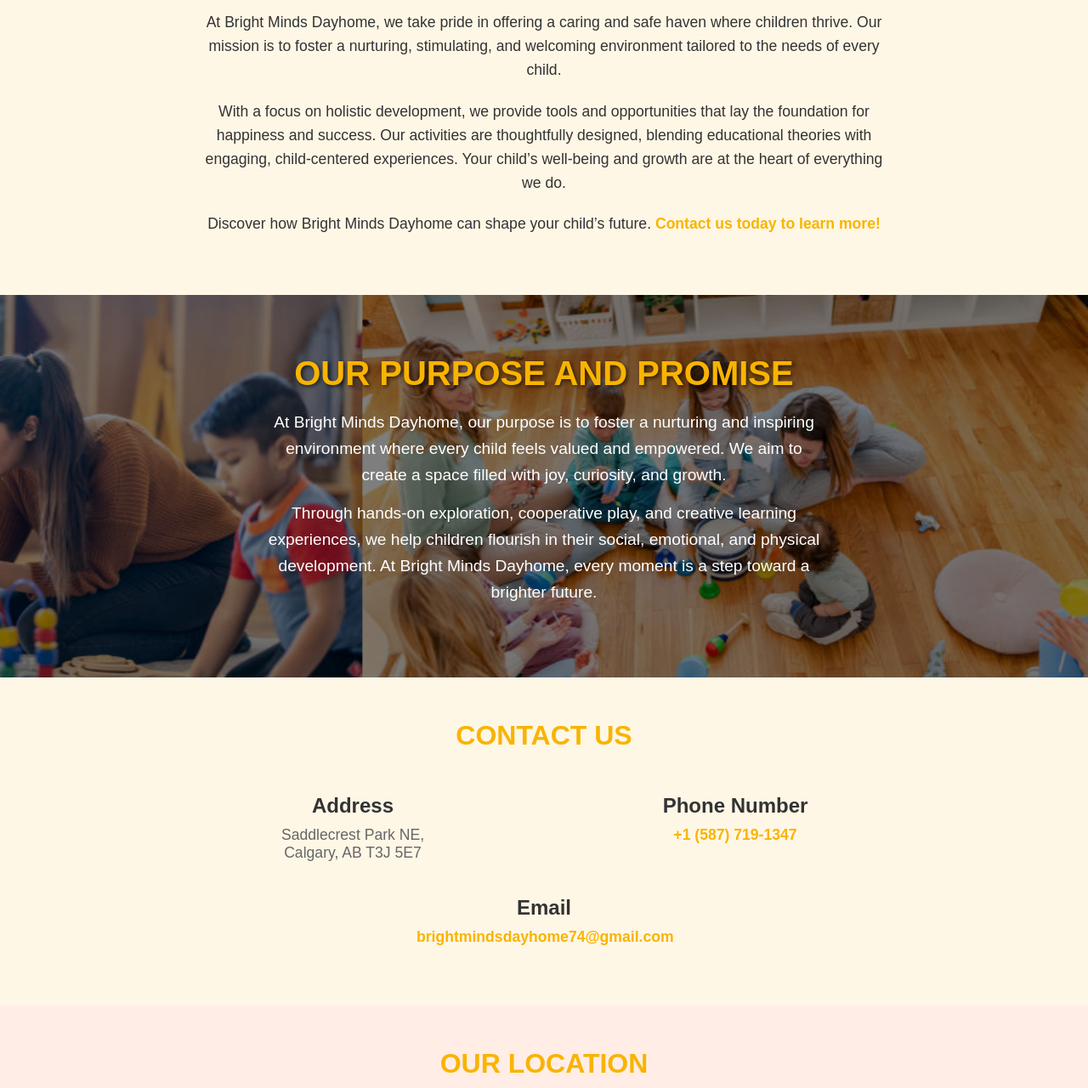
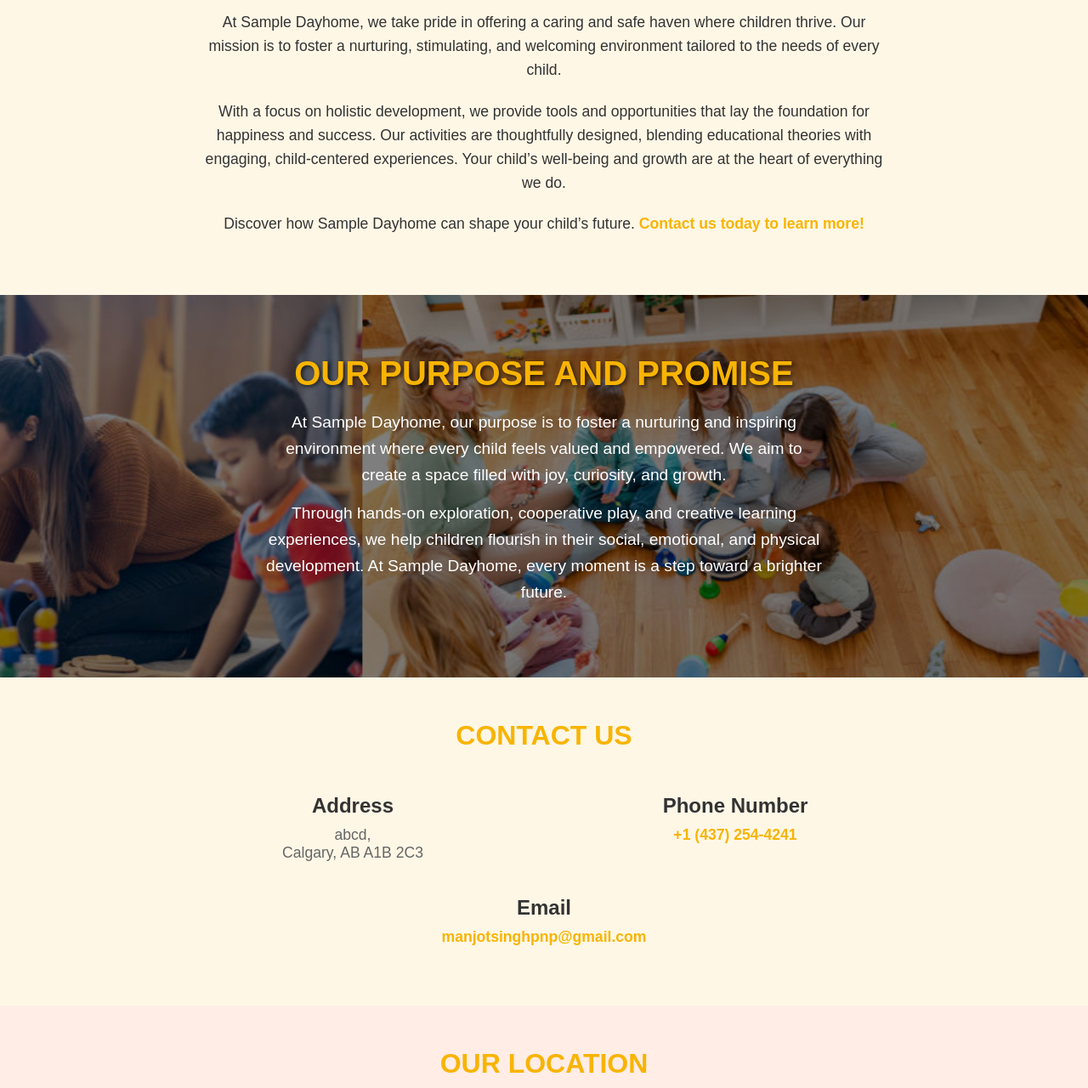
Before and after one commit to ManjotSingh4241/BrightMindsDayHome, a plain HTML site: page index.html in a window 1280 px wide. Shown: the part 557-1837 px from the top of the page at 85% size. Drawn offline with Linux system fonts and the light colour scheme.

Commit message:
DayCare:Sample Website

```diff
--- a/index.html
+++ b/index.html
@@ -5,12 +5,12 @@
     <meta name="viewport" content="width=device-width, initial-scale=1.0">
     <link rel="stylesheet" href="./Style/style.css">
     <script src="./script/main.js"></script>
-    <title>Bright Minds Day Home</title>
+    <title>Sample Day Home</title>
 
 </head>
 <body>
     <header class="navbar">
-        <div class="logo">Bright Minds Day Home</div>
+        <div class="logo">Sample Day Home</div>
         <nav class="nav-links">
           <ul>
             <li><a href="#home">Home</a></li>
@@ -28,7 +28,7 @@
 
       <section class="banner" id="home">
         <div class="banner-content">
-          <h1>Welcome to Bright Minds Day Home</h1>
+          <h1>Welcome to Sample Day Home</h1>
           <p>
             Where every little step matters! At Little Stars Daycare, we provide a nurturing, safe, and engaging environment for your child to learn, grow, and shine bright.
           </p>
@@ -38,15 +38,15 @@
 
       <section class="about-us" id="about">
         <div class="about-container">
-          <h2>Why Choose Bright Minds Dayhome?</h2>
+          <h2>Why Choose Sample Dayhome?</h2>
           <p>
-            At Bright Minds Dayhome, we take pride in offering a caring and safe haven where children thrive. Our mission is to foster a nurturing, stimulating, and welcoming environment tailored to the needs of every child.
+            At Sample Dayhome, we take pride in offering a caring and safe haven where children thrive. Our mission is to foster a nurturing, stimulating, and welcoming environment tailored to the needs of every child.
           </p>
           <p>
             With a focus on holistic development, we provide tools and opportunities that lay the foundation for happiness and success. Our activities are thoughtfully designed, blending educational theories with engaging, child-centered experiences. Your child’s well-being and growth are at the heart of everything we do.
           </p>
           <p>
-            Discover how Bright Minds Dayhome can shape your child’s future. <a href="#contact" class="about-link">Contact us today to learn more!</a>
+            Discover how Sample Dayhome can shape your child’s future. <a href="#contact" class="about-link">Contact us today to learn more!</a>
           </p>
         </div>
       </section>
@@ -64,10 +64,10 @@
           <div class="purpose-content">
             <h2>Our Purpose and Promise</h2>
             <p>
-              At Bright Minds Dayhome, our purpose is to foster a nurturing and inspiring environment where every child feels valued and empowered. We aim to create a space filled with joy, curiosity, and growth.
+              At Sample Dayhome, our purpose is to foster a nurturing and inspiring environment where every child feels valued and empowered. We aim to create a space filled with joy, curiosity, and growth.
             </p>
             <p>
-              Through hands-on exploration, cooperative play, and creative learning experiences, we help children flourish in their social, emotional, and physical development. At Bright Minds Dayhome, every moment is a step toward a brighter future.
+              Through hands-on exploration, cooperative play, and creative learning experiences, we help children flourish in their social, emotional, and physical development. At Sample Dayhome, every moment is a step toward a brighter future.
             </p>
           </div>
         </div>
@@ -79,15 +79,15 @@
           <div class="contact-info">
             <div class="contact-item">
               <h3>Address</h3>
-              <p>Saddlecrest Park NE, <br>Calgary, AB T3J 5E7</p>
+              <p>abcd, <br>Calgary, AB A1B 2C3</p>
             </div>
             <div class="contact-item">
               <h3>Phone Number</h3>
-              <p><a href="tel:+15877191347">+1 (587) 719-1347</a></p>
+              <p><a href="tel:+14372544241">+1 (437) 254-4241</a></p>
             </div>
             <div class="contact-item">
               <h3>Email</h3>
-              <p><a href="mailto:brightmindsdayhome74@gmail.com">brightmindsdayhome74@gmail.com</a></p>
+              <p><a href="mailto:manjotsinghpnp@gmail.com">manjotsinghpnp@gmail.com</a></p>
             </div>
           </div>
         </div>
@@ -97,7 +97,7 @@
         <div class="map-container">
           <h2 class="map-heading">Our Location</h2>
           <div class="map-wrapper">
-            <iframe src="https://www.google.com/maps/embed?pb=!1m18!1m12!1m3!1d3743.764042883308!2d-113.94061050947512!3d51.134565484429764!2m3!1f0!2f0!3f0!3m2!1i1024!2i768!4f13.1!3m3!1m2!1s0x537163c04f80ebc5%3A0x55c111636be4dc6e!2sBrightminds%20Dayhome!5e0!3m2!1sen!2sca!4v1732100803687!5m2!1sen!2sca"
+            <iframe src="https://www.google.com/maps/embed?pb=!1m18!1m12!1m3!1d321200.4922713152!2d-114.08783499999998!3d51.02762329999999!2m3!1f0!2f0!3f0!3m2!1i1024!2i768!4f13.1!3m3!1m2!1s0x537170039f843fd5%3A0x266d3bb1b652b63a!2sCalgary%2C%20AB!5e0!3m2!1sen!2sca!4v1732750520775!5m2!1sen!2sca"
               width="100%" height="450" style="border:0;" allowfullscreen="" loading="lazy">
             </iframe>
           </div>
```
